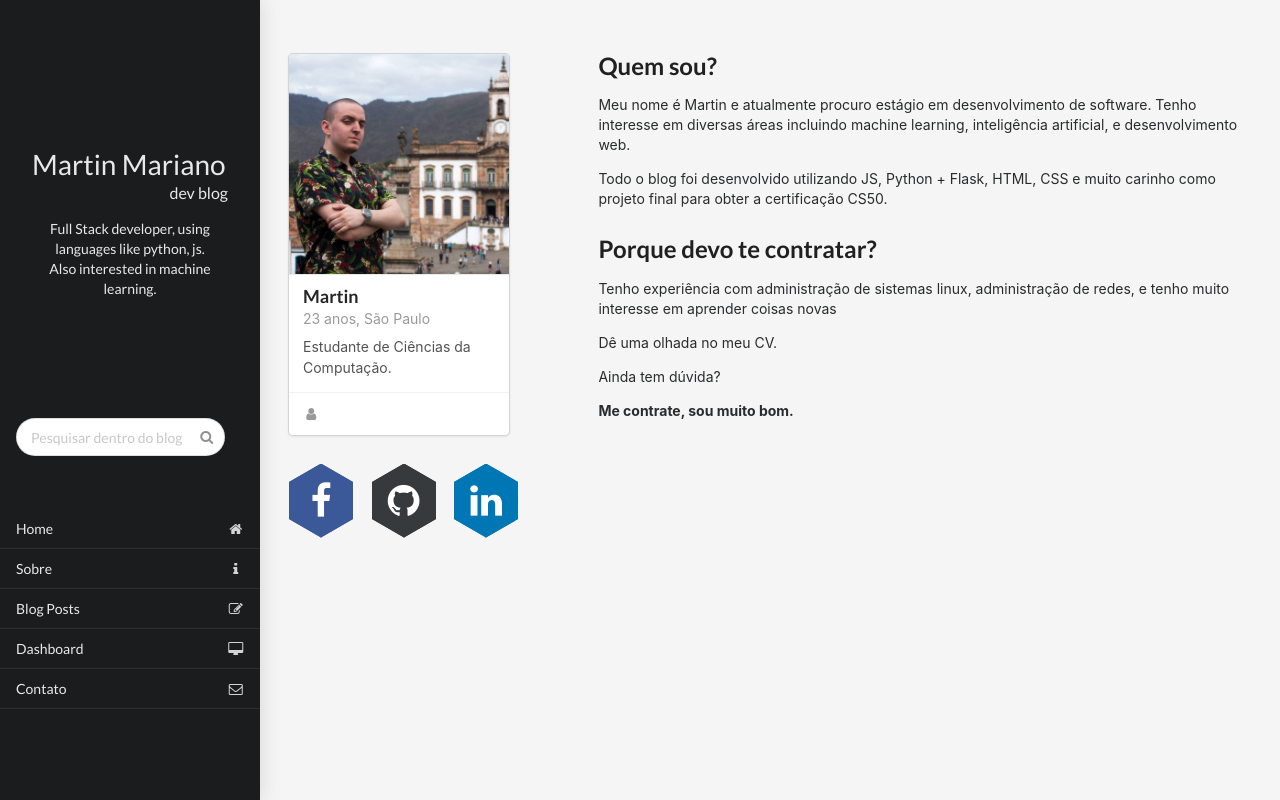
After one commit to saskenuba/simple-flask-blog, a Python web app: template templates/about.html in a window 1280 px wide. The commit adds this page. Run offline with Jinja, Linux system fonts and the light colour scheme; the template is opened without the code that fills it, so the values that code supplies are empty; style sheets or scripts are compiled from the project's sources; some libraries are stand-ins or nearby versions.

Commit message:
blog posts view, about page

```diff
--- /dev/null
+++ b/static/_about.scss
@@ -0,0 +1,3 @@
+.real-gud {
+    font-weight: 700;
+}
--- a/static/layout.scss
+++ b/static/layout.scss
@@ -1,4 +1,5 @@
 @import 'sidebar';
+@import 'about';
 
 html {
     box-sizing: border-box;
@@ -15,7 +16,10 @@ body {
 }
 
 //main page
-
+#main {
+    background-color: rgb(245, 245, 245);
+    padding-top: 5vh;
+}
 
 //dashboard page
 .off {
@@ -32,8 +36,7 @@ body {
     animation-duration: 3s;
 }
 
-// blogposts style
-
+// blogposts on index
 .blog-post {
     img {
         margin-top: -10px;
@@ -52,22 +55,38 @@ body {
     }
 }
 
+// each blog page
 .main-post {
     overflow: hidden;
-    h1 {
-        font-size: 1.65em;
+
+    header + content  p:first-child {
+        text-indent: 2em;
     }
+
+
+    header {
+        margin-bottom: 1.5rem !important;
+        small {
+
+        }
+        h1 {
+            font-size: 1.8em !important;
+        }
+    }
+
     h2 {
         font-size: 1.5em;
-        margin-bottom: 1.5em;
+        margin-bottom: 1rem;
     }
+
     h2 + p {
         text-indent: 2em;
     }
+
     p {
         font-size: 16px;
         line-height: 1.35em;
         text-overflow: ellipsis;
-        margin-bottom: 1.5em;
+        margin-bottom: 1.5rem;
     }
 }
--- a/static/script-dist.js
+++ b/static/script-dist.js
@@ -12,6 +12,12 @@ window.addEventListener('load', function (event) {
         // remove sidebar
         var sidebar = document.getElementById('sidebar');
         sidebar.parentElement.removeChild(sidebar);
+
+        // fix me
+        var bottombar = document.createElement('div');
+        var mysnippet = "<div class='ui bottom inverted fluid visible menu sidebar'>" + "<a class='item' href='/'>" + "index" + "</a>" + "</div>";
+
+        mainElement.insertAdjacentHTML('beforebegin', mysnippet);
     }
     // resize content to match window size
     else {
--- /dev/null
+++ b/templates/about.html
@@ -0,0 +1,80 @@
+{% extends "layout.html" %}
+{% block title %} Martin Mariano - About me {% endblock %}
+
+{% block content %}
+    <article class="container">
+        <div class="ui grid">
+            <div class="four wide column">
+                <content>
+                    <div class="ui card">
+                        <div class="image">
+                            <img src="{{url_for('static', filename="images/minhafoto.jpg")}}">
+                        </div>
+                        <div class="content">
+                            <a class="header">Martin</a>
+                            <div class="meta">
+                                23 anos, São Paulo
+                            </div>
+                            <div class="description">
+                                Estudante de Ciências da Computação.
+                            </div>
+                        </div>
+                        <div class="extra content">
+                            <a>
+                                <i class="user icon"></i>
+                            </a>
+                        </div>
+                    </div>
+
+                    <div class="ui stackable three column grid">
+                        <div class="row">
+                            <div class="column">
+                                <a href="https://www.facebook.com/itsnotmartin" class="hb-sm-margin">
+                                    <span class="hb hb-sm hb-facebook">
+                                        <i class="fa fa-facebook"></i>
+                                    </span>
+                                </a>
+                            </div>
+                            <div class="column">
+                                <a href="https://github.com/saskenuba/" class="hb-sm-margin">
+                                    <span class="hb hb-sm hb-github">
+                                        <i class="fa fa-github"></i>
+                                    </span>
+                                </a>
+                            </div>
+                            <div class="column">
+                                <a href="https://www.linkedin.com/in/martinmariano/" class="hb-sm-margin">
+                                    <span class="hb hb-sm hb-linkedin">
+                                        <i class="fa fa-linkedin"></i>
+                                    </span>
+                                </a>
+                            </div>
+                        </div>
+                    </div>
+
+                </content>
+            </div>
+            <div class="one wide column"></div>
+            <div class="eleven wide column">
+                <content>
+                    <h2 class="ui header">Quem sou?</h2>
+                    <p> Meu nome é Martin e atualmente procuro estágio em desenvolvimento de software. Tenho interesse em diversas áreas incluindo machine learning, inteligência artificial, e desenvolvimento web. </p>
+                    <p>Todo o blog foi desenvolvido utilizando JS, Python + Flask, HTML, CSS e muito carinho como projeto final para obter a certificação CS50. </p>
+                    <h2 class="ui header">Porque devo te contratar?</h2>
+                    <p>Tenho experiência com administração de sistemas linux, administração de redes, e tenho muito interesse em aprender coisas novas</p>
+                    <p>Dê uma olhada no meu CV.</p>
+                    <p>Ainda tem dúvida? <p class="real-gud">
+
+                        Me contrate, sou muito bom. </p>
+
+
+                </content>
+            </div>
+        </div>
+    </article>
+{% endblock %}
+
+{% block scripts %}
+    <link href="{{url_for('static', filename='hexagons.min.css')}}" rel="stylesheet"/>
+    <script src="{{url_for('static', filename='hexagons.min.js')}}"></script>
+{% endblock %}
--- a/templates/layout.html
+++ b/templates/layout.html
@@ -12,7 +12,7 @@
         <link href="{{ url_for('static', filename='semantic.min.css') }}" rel="stylesheet" />
 
         <!-- FontAwesome content -->
-        <link href="{{ url_for('static', filename='font-awesome.min.css') }}" rel="stylesheet" />
+        <link href="{{ url_for('static', filename='css/font-awesome.min.css') }}" rel="stylesheet" />
 
         <!-- Boostrap content -->
         <link rel="stylesheet" href="https://maxcdn.bootstrapcdn.com/bootstrap/4.0.0-alpha.6/css/bootstrap.min.css" integrity="sha384-rwoIResjU2yc3z8GV/NPeZWAv56rSmLldC3R/AZzGRnGxQQKnKkoFVhFQhNUwEyJ" crossorigin="anonymous">
@@ -49,10 +49,11 @@
                 </div>
             </div>
             <!-- End of Search Bar -->
-            <a class="item"><i class="home icon"></i> Home </a>
-            <a class="item"><i class="block layout icon"></i> Sobre </a>
-            <a class="item"><i class="smile icon"></i> Blog Posts </a>
-            <a class="item"><i class=""></i> Contato </a>
+            <a class="item" href="{{url_for('index')}}"><i class="home icon"></i> Home </a>
+            <a class="item" href="{{url_for('about')}}"><i class="info icon"></i> Sobre </a>
+            <a class="item"><i class="edit icon"></i> Blog Posts </a>
+            <a class="item"><i class="desktop icon"></i> Dashboard </a>
+            <a class="item"><i class="mail outline icon"></i> Contato </a>
         </nav>
         <!-- End of Navigation Bar -->
 
@@ -70,7 +71,7 @@
 
         <!-- Placed at the end of the document so the pages load faster -->
         <!--  <script src="https://code.jquery.com/jquery-3.1.1.slim.min.js" integrity="sha384-A7FZj7v+d/sdmMqp/nOQwliLvUsJfDHW+k9Omg/a/EheAdgtzNs3hpfag6Ed950n" crossorigin="anonymous"></script> -->
-          <script src="https://code.jquery.com/jquery-3.1.1.slim.min.js" integrity="sha384-A7FZj7v+d/sdmMqp/nOQwliLvUsJfDHW+k9Omg/a/EheAdgtzNs3hpfag6Ed950n" crossorigin="anonymous"></script>
+        <script src="https://code.jquery.com/jquery-3.1.1.slim.min.js" integrity="sha384-A7FZj7v+d/sdmMqp/nOQwliLvUsJfDHW+k9Omg/a/EheAdgtzNs3hpfag6Ed950n" crossorigin="anonymous"></script>
         <script src="{{ url_for('static', filename='semantic.min.js') }}"></script>
         <script src="{{ url_for('static', filename='script-dist.js') }}"></script>
     </body>
--- a/views.py
+++ b/views.py
@@ -26,6 +26,11 @@ def index():
 @app.route('/login')
 def login():
     return render_template("login.html")
+
+
+@app.route('/about')
+def about():
+    return render_template("about.html")
 
 
 # custom 404 page
```
Also changed, not shown: database.py (+13 -2 lines), static/script.js (+13 -1 lines), templates/viewpost.html (+7 -4 lines), static/hexagons.min.css (added), static/images/minhafoto.jpg (added).
